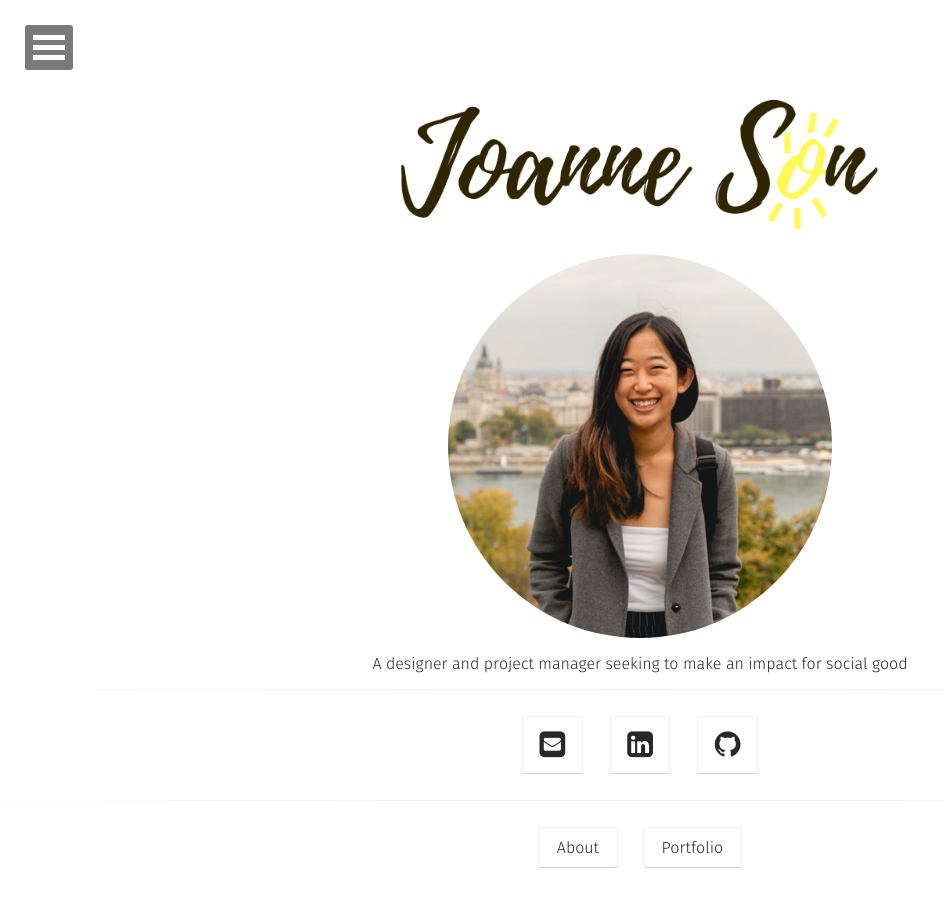
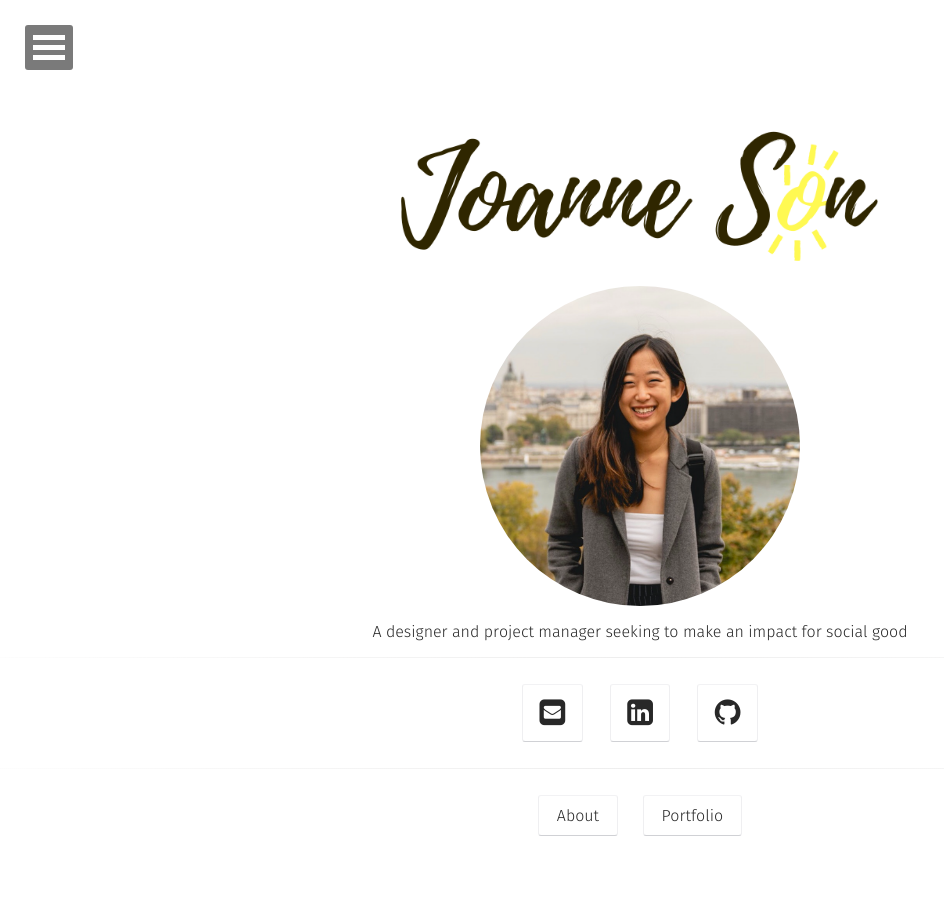
Before and after one commit to JoanneGaeunSon/joannegaeunson.com, a Jekyll site: the page built from index.html, in a window 1280 px wide. Shown: the whole page, without its empty margins (0-944 px from the left). Built offline with Jekyll 4.4.1, drawn with Linux system fonts in a browser that asks for light colours; some web fonts are replaced.

Commit message:
Update home.html

```diff
--- a/_layouts/home.html
+++ b/_layouts/home.html
@@ -19,7 +19,7 @@
                      </a>
                      <br/>
 
-                     <img src= "/assets/img/profile.png" style= "border-radius:50%; max-width:30%; height:auto">
+                     <img src= "/assets/img/profile.png" style= "border-radius:50%; max-width:25%; height:auto">
 
                      <h3 class="title">
                          <a href="{{ site.url }}">
```
